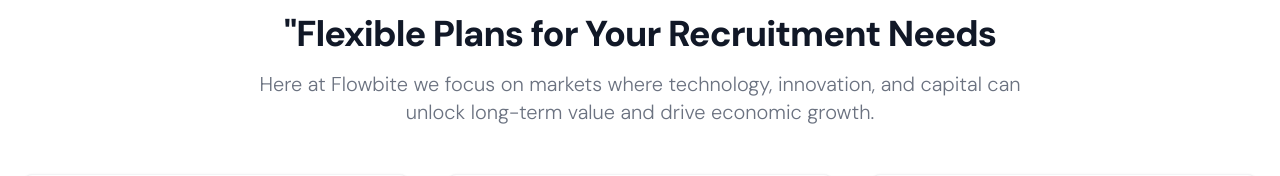
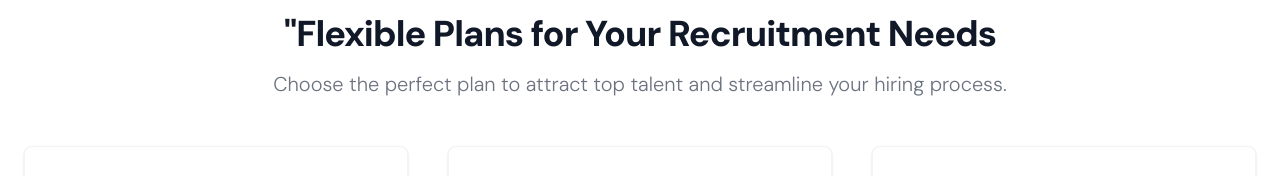
Before and after one commit to Abilash-Nambi/JOB-TALK, a React (Vite) app in the folder client/: page /pricing in a window 1280 px wide. Shown: the part 130-306 px from the top of the page. Built offline with nearby package versions, Linux system fonts and the light colour scheme; no server answers.

Commit message:
new bug fixed

```diff
--- a/client/src/Pages/PricingPage.jsx
+++ b/client/src/Pages/PricingPage.jsx
@@ -10,8 +10,8 @@ const PricingPage = () => {
               "Flexible Plans for Your Recruitment Needs
             </h2>
             <p className="mb-5 font-light text-gray-500 sm:text-xl dark:text-gray-400">
-              Here at Flowbite we focus on markets where technology, innovation,
-              and capital can unlock long-term value and drive economic growth.
+              Choose the perfect plan to attract top talent and streamline your
+              hiring process.
             </p>
           </div>
           <div className="space-y-8 lg:grid lg:grid-cols-3 sm:gap-6 xl:gap-10 lg:space-y-0">
```
